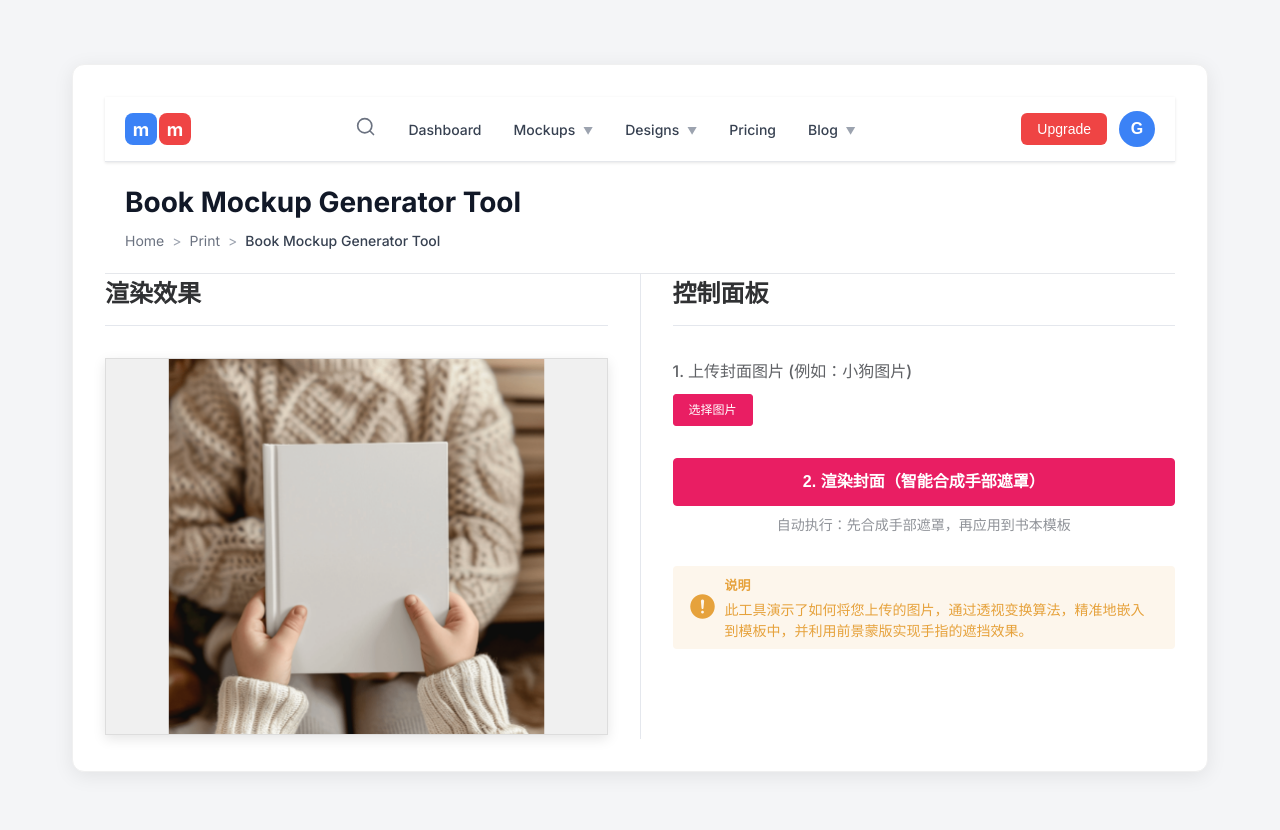
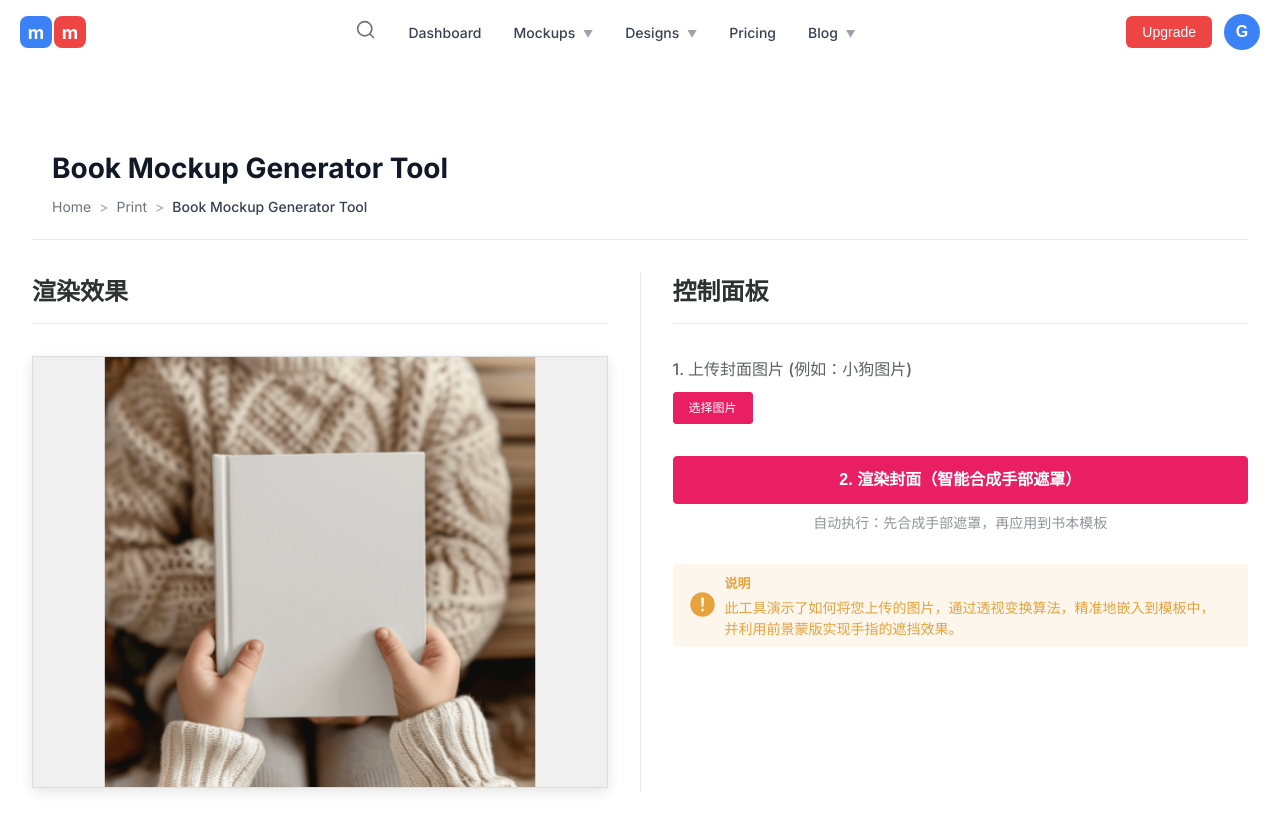
Before and after one commit to dis625406542/bookmockupgenerator, a Vue app in the folder web-ui/: page / in a window 1280 px wide. Shown: the top 830 px of the page. Built offline with nearby package versions, Linux system fonts and the light colour scheme; the HTML template or start-up script is replaced by a standard one.

Commit message:
生成器修改

```diff
--- a/web-ui/src/App.vue
+++ b/web-ui/src/App.vue
@@ -32,12 +32,13 @@ export default {
 
 /* App.vue可以有一些全局的布局样式 */
 #app {
-  display: flex;
-  justify-content: center;
-  padding: 2rem;
+  display: block; /* 改为block布局，移除居中 */
+  justify-content: initial; /* 移除居中 */
+  padding: 0; /* 移除padding */
   box-sizing: border-box;
   background-color: var(--background-color);
   min-height: 100vh;
+  width: 100%; /* 确保app容器也是全屏 */
 }
 
 * {
--- a/web-ui/src/assets/styles/global.css
+++ b/web-ui/src/assets/styles/global.css
@@ -4,7 +4,7 @@
 :root {
   --primary-color: #E91E63; /* 主题色，灵感来自您截图中的粉色按钮 */
   --primary-color-dark: #C2185B;
-  --background-color: #f4f5f7; /* 更柔和的背景色 */
+  --background-color: #ffffff; /* 改为纯白色背景 */
   --card-background-color: #ffffff;
   --text-color-primary: #303133;
   --text-color-secondary: #606266;
@@ -16,7 +16,7 @@
 body {
   margin: 0;
   font-family: 'Inter', -apple-system, BlinkMacSystemFont, 'Segoe UI', Roboto, 'Helvetica Neue', Arial, sans-serif;
-  background-color: var(--background-color);
+  background-color: #ffffff; /* 直接设置为纯白色 */
   color: var(--text-color-primary);
   -webkit-font-smoothing: antialiased;
   -moz-osx-font-smoothing: grayscale;
--- a/web-ui/src/components/Header.vue
+++ b/web-ui/src/components/Header.vue
@@ -50,11 +50,13 @@ export default {
   top: 0;
   z-index: 100;
   box-shadow: 0 1px 3px rgba(0, 0, 0, 0.1);
+  width: 100%;
 }
 
 .header-content {
-  max-width: 1200px;
-  margin: 0 auto;
+  /* 移除max-width限制，让Header真正覆盖全屏 */
+  width: 100%;
+  margin: 0;
   padding: 0 20px;
   display: flex;
   align-items: center;
--- a/web-ui/src/components/PageHeader.vue
+++ b/web-ui/src/components/PageHeader.vue
@@ -30,11 +30,13 @@ export default {
   background: white;
   padding: 24px 0;
   border-bottom: 1px solid #e5e7eb;
+  width: 100%;
 }
 
 .page-header-content {
-  max-width: 1200px;
-  margin: 0 auto;
+  /* 移除max-width限制，让PageHeader真正覆盖全屏 */
+  width: 100%;
+  margin: 0;
   padding: 0 20px;
 }
 
--- a/web-ui/src/views/Home.vue
+++ b/web-ui/src/views/Home.vue
@@ -1,13 +1,15 @@
 <template>
+  <div class="page-container">
+    <!-- Header 固定置顶，覆盖全屏 -->
+    <Header />
+
+    <!-- 主内容区域 -->
     <div class="mockup-tool-container">
       <div class="unified-content-container">
         <!-- 标题区域 -->
         <div class="header-section">
-        <Header />
           <PageHeader title="Book Mockup Generator Tool" />
         </div>
-
-
 
         <!-- 功能区域 -->
         <div class="function-section">
@@ -74,6 +76,7 @@
                 此工具演示了如何将您上传的图片，通过透视变换算法，精准地嵌入到模板中，并利用前景蒙版实现手指的遮挡效果。
               </p>
             </el-alert>
+          </div>
         </div>
       </div>
     </div>
@@ -892,51 +895,86 @@ export default {
 </script>
 
 <style scoped>
-.mockup-tool-container {
-  max-width: 1200px;
-  margin: 0 auto;
-  padding: 2rem;
+.page-container {
+  min-height: 100vh;
+  background-color: #ffffff;
+  width: 100vw !important; /* 强制使用视口宽度 */
+  max-width: none !important; /* 移除任何最大宽度限制 */
+  margin: 0 !important;
+  padding: 0 !important;
+  position: relative;
+  left: 0;
+  right: 0;
+  box-sizing: border-box;
 }
 
-
-
-
-
-.unified-content-container {
-  display: flex;
-  flex-direction: column;
-  gap: 0;
-  background-color: #ffffff;
-  padding: 2rem;
-  border-radius: 12px;
-  box-shadow: 0 4px 20px rgba(0, 0, 0, 0.08);
-  border: 1px solid #f0f0f0;
+/* Header 固定置顶，覆盖全屏 */
+.page-container :deep(.header) {
+  position: fixed !important;
+  top: 0 !important;
+  left: 0 !important;
+  width: 100vw !important; /* 强制使用视口宽度 */
+  max-width: none !important; /* 移除任何最大宽度限制 */
+  z-index: 1000 !important;
+  background-color: #ffffff !important;
+  border: none !important;
+  box-shadow: none !important;
+  border-radius: 0 !important;
+  box-sizing: border-box;
 }
 
+/* 完全移除容器概念，直接在全屏背景上布局 */
+.mockup-tool-container {
+  width: 100%;
+  margin: 0;
+  padding: 0;
+  padding-top: 6rem; /* 只保留顶部间距，避免被固定Header遮挡 */
+}
+
+/* 移除所有容器样式，直接在全屏背景上布局 */
+.unified-content-container {
+  width: 100%;
+  margin: 0;
+  padding: 0;
+  background-color: transparent;
+  border: none;
+  box-shadow: none;
+  border-radius: 0;
+}
+
+/* 标题区域直接在全屏背景上 */
 .header-section {
   width: 100%;
-  padding: 0;
+  padding: 2rem;
+  margin: 0;
   background-color: transparent;
+  border: none;
+  box-shadow: none;
   border-radius: 0;
-  box-shadow: none;
 }
 
+/* 功能区域直接在全屏背景上 */
 .function-section {
   display: flex;
-  gap: 0;
+  width: 100%;
+  margin: 0;
+  padding: 0 2rem 2rem 2rem;
   background-color: transparent;
+  border: none;
+  box-shadow: none;
   border-radius: 0;
-  box-shadow: none;
 }
 
+/* 左右面板直接在全屏背景上 */
 .control-panel,
 .result-panel {
   flex: 1;
   padding: 0;
+  margin: 0;
   background-color: transparent;
+  border: none;
+  box-shadow: none;
   border-radius: 0;
-  box-shadow: none;
-  height: auto;
 }
 
 .panel-header {
@@ -1022,6 +1060,16 @@ canvas {
 
 /* 响应式设计 */
 @media (max-width: 768px) {
+  .page-container :deep(.header) {
+    width: 100% !important;
+    position: fixed !important;
+    top: 0 !important;
+  }
+
+  .mockup-tool-container {
+    padding-top: 5rem; /* 移动端减少顶部间距 */
+  }
+
   .unified-content-container {
     flex-direction: column;
     padding: 1.5rem;
@@ -1032,7 +1080,5 @@ canvas {
     height: 1px;
     margin: 1.5rem 0;
   }
-
-
 }
 </style>
```
Lines whose indentation alone changed are shown as unchanged.
